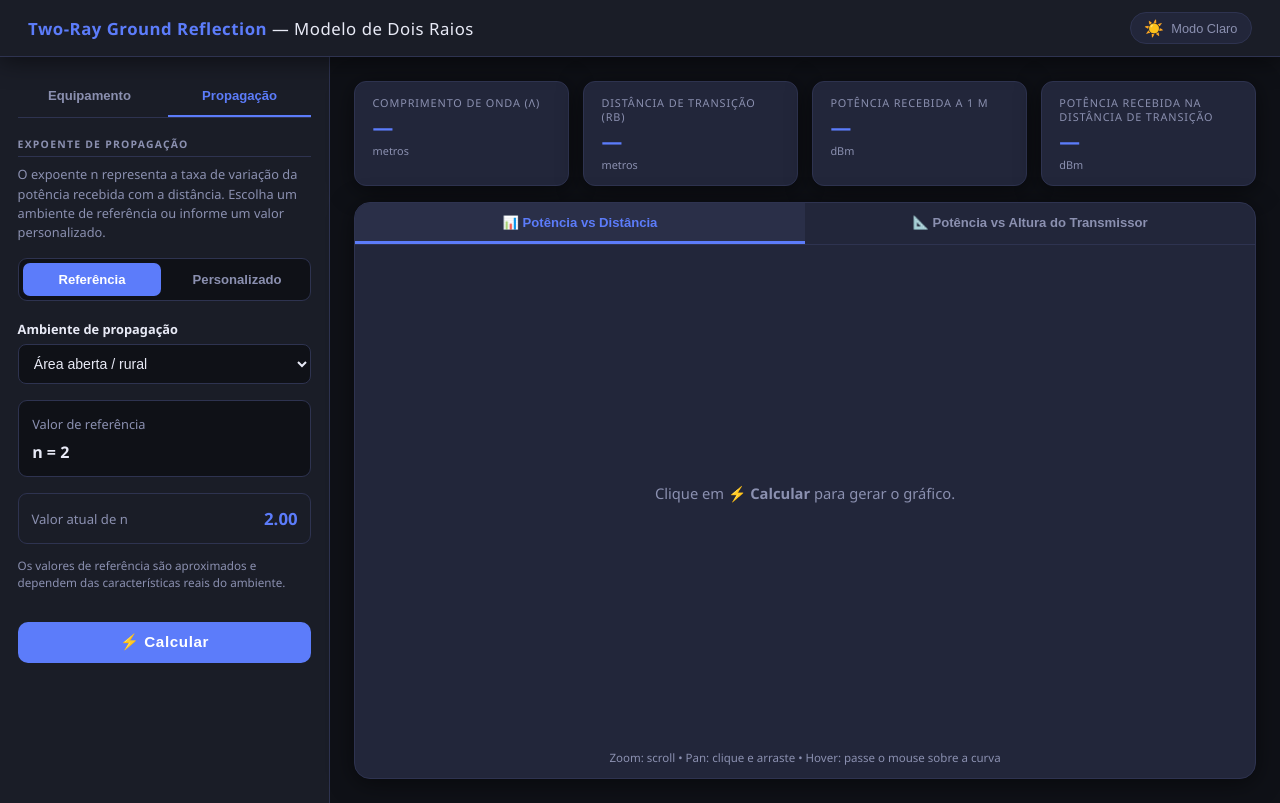
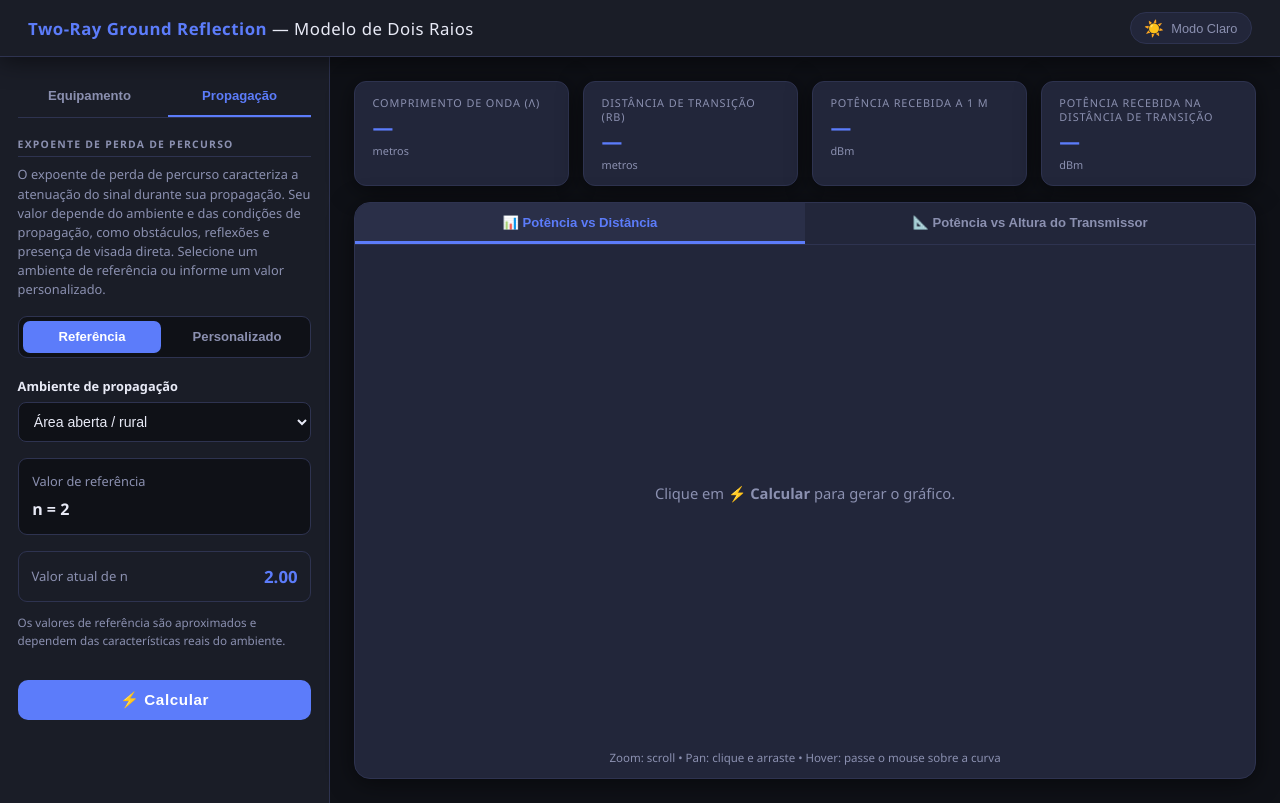
Before and after one commit to JMaria774/Teste---Loc.-DP, a React (Vite) app: page / in a window 1280 px wide. Both pictures are taken after a click on the button "Propagação". Built offline with nearby package versions, Linux system fonts and the light colour scheme.

Commit message:
Update Sidebar.jsx
Alterei a descrição do paramtero 'n'.

```diff
--- a/src/components/Sidebar.jsx
+++ b/src/components/Sidebar.jsx
@@ -297,12 +297,12 @@ export default function Sidebar({
 
         {sidebarTab === 'propagation' && (
           <>
-            <p className="section-title">Expoente de propagação</p>
+            <p className="section-title">Expoente de perda de percurso</p>
 
             <p className="propagation-description">
-              O expoente n representa a taxa de variação da potência recebida
-              com a distância. Escolha um ambiente de referência ou informe
-              um valor personalizado.
+            O expoente de perda de percurso caracteriza a atenuação do sinal durante sua propagação.
+            Seu valor depende do ambiente e das condições de propagação, como obstáculos, reflexões e presença de visada direta.
+            Selecione um ambiente de referência ou informe um valor personalizado.
             </p>
 
             <div className="n-mode-selector">
```
